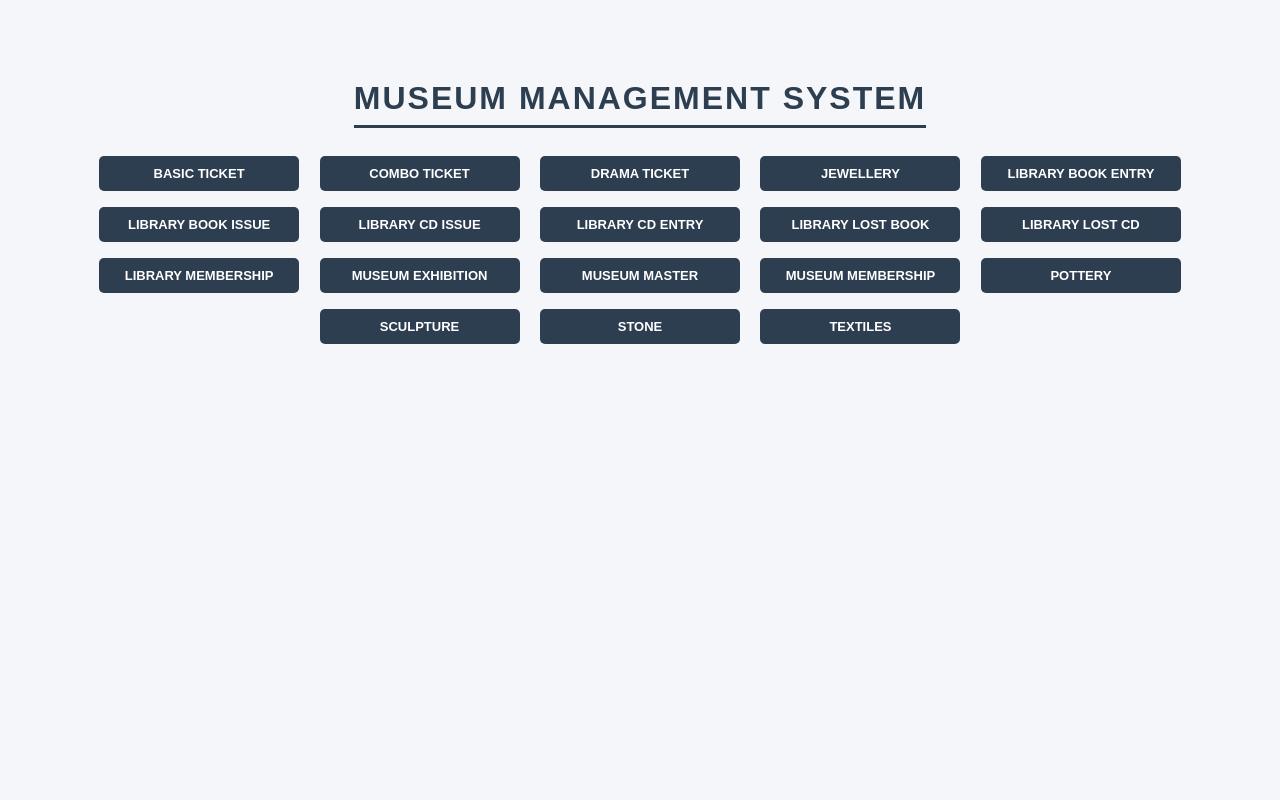
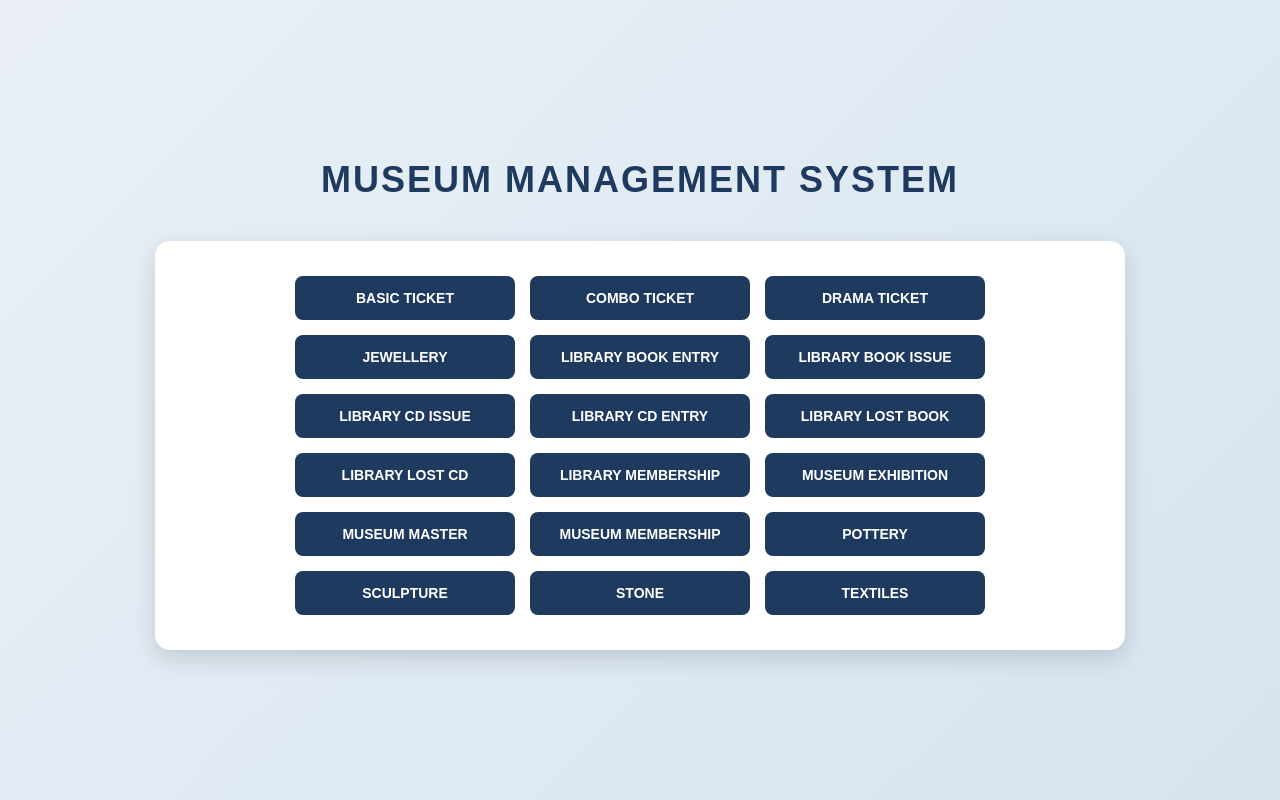
Before and after one commit to shrutidevelops/Museum-Management-System, a Flask app: template museum/templates/menu.html in a window 1280 px wide. Run offline with Flask 3, Linux system fonts and the light colour scheme; the template is opened without the code that fills it, so the values that code supplies are empty.

Commit message:
Update menu.html

```diff
--- a/museum/templates/menu.html
+++ b/museum/templates/menu.html
@@ -3,52 +3,57 @@
     <title>MENU</title>
 <style>
   body {
-    background-color: #f4f6f9;
+    background: linear-gradient(135deg, #eaf0f6, #d6e4f0);
     font-family: Arial, sans-serif;
+    margin: 0;
+    min-height: 100vh;
 
     display: flex;
     flex-direction: column;
     align-items: center;
-
-    margin: 0;
-    padding-top: 40px;
+    justify-content: center;
 }
 
 h1 {
-    text-align: center;
-    color: #2c3e50;
-    font-size: 32px;
+    color: #1f3a5f;
+    font-size: 36px;
     font-weight: bold;
-    margin-top: 40px;
-    margin-bottom: 20px;
+    margin-bottom: 40px;
     letter-spacing: 2px;
-    text-transform: uppercase;
-    border-bottom: 3px solid #2c3e50;
-    display: inline-block;
-    padding-bottom: 8px;
-}
-
-
-
-    form {
     text-align: center;
 }
 
+form {
+    background: white;
+    padding: 35px;
+    border-radius: 15px;
+    box-shadow: 0px 8px 25px rgba(0, 0, 0, 0.15);
+
+    display: flex;
+    flex-wrap: wrap;
+    justify-content: center;
+    gap: 15px;
+    width: 80%;
+    max-width: 900px;
+}
+
 input[type="submit"] {
-        width: 200px;
-        padding: 10px;
-        margin: 8px;
-        font-size: 13px;
+    width: 220px;
+    padding: 14px;
+    font-size: 14px;
     font-weight: bold;
     color: white;
-        background-color: #2c3e50;
+    background-color: #1f3a5f;
     border: none;
-        border-radius: 5px;
+    border-radius: 8px;
     cursor: pointer;
+    transition: all 0.3s ease;
 }
 
 input[type="submit"]:hover {
-        background-color: #1a252f;
+    background-color: #162a44;
+    transform: translateY(-3px);
+    box-shadow: 0px 5px 12px rgba(0, 0, 0, 0.2);
 }
 </style>
 <body>
```
Lines whose indentation alone changed are shown as unchanged.
